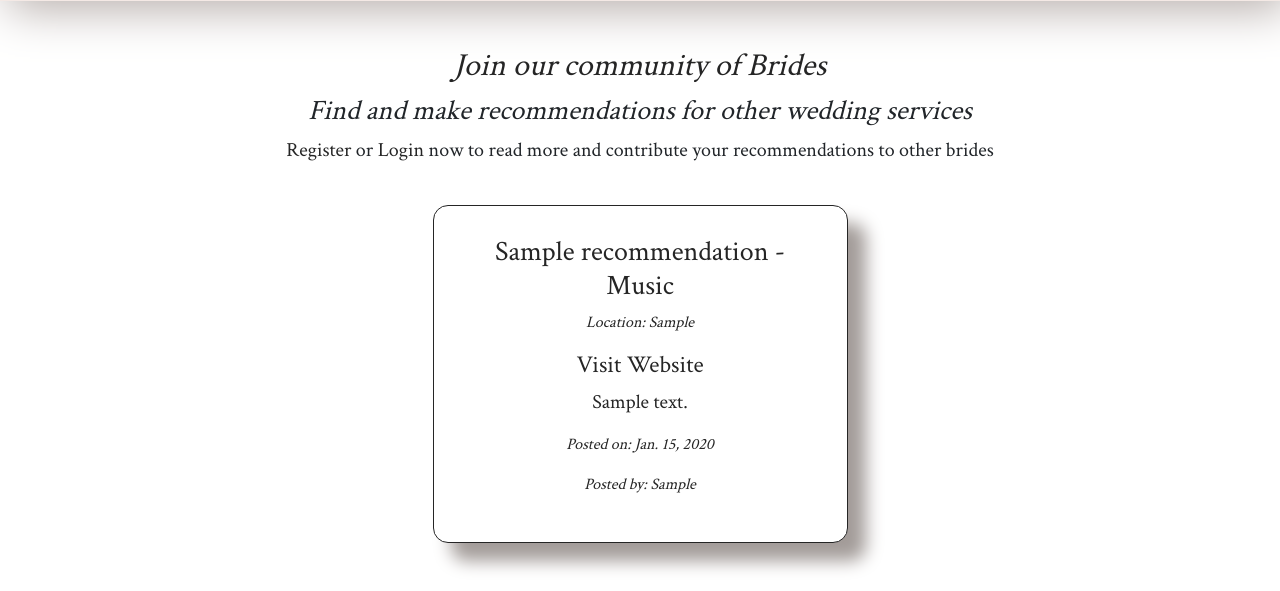
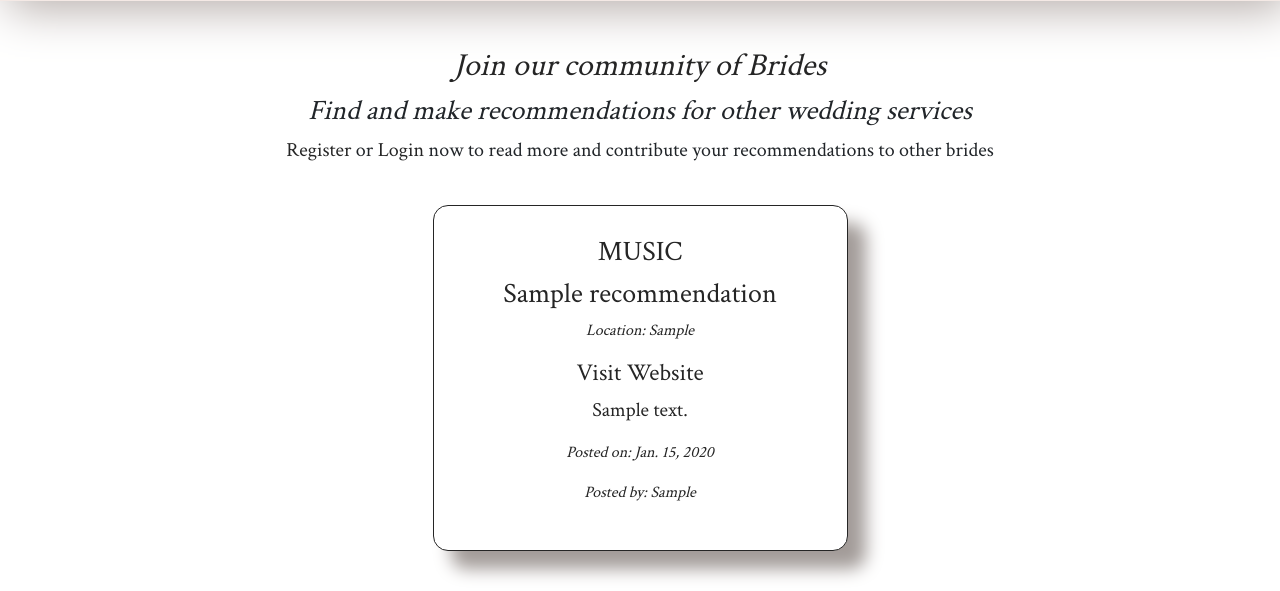
Before and after one commit to llewellynksj/little-white-dress, a Django app: page / in a window 1280 px wide. Shown: the part 1557-2148 px from the top of the page. Run offline with Django 3.2, Linux system fonts and the light colour scheme; tables that the repository leaves empty hold one stand-in row (values such as "Sample post"); some libraries are stand-ins or nearby versions.

```diff
--- a/customer/views.py
+++ b/customer/views.py
@@ -5,7 +5,8 @@ from django.contrib.auth.forms import PasswordChangeForm
 from django.contrib.auth.views import PasswordChangeView
 from django.urls import reverse_lazy
 from .forms import RegistrationForm, UpdatePasswordForm
-from .forms import EditAccountSettingsForm, CreateNewProfileForm, UpdateProfileForm
+from .forms import EditAccountSettingsForm, CreateNewProfileForm
+from .forms import UpdateProfileForm
 from django.contrib.auth.models import User
 from .models import Customer
 from django.http import HttpResponseRedirect
--- a/recommendations/models.py
+++ b/recommendations/models.py
@@ -36,7 +36,7 @@ class Recommendation(models.Model):
         default='www.google.com'
     )
     summary = models.TextField(
-        max_length=500,
+        max_length=400,
         help_text="Tell us a bit about why you're recommending this service"
     )
     date_posted = models.DateField(
--- a/static/css/style.css
+++ b/static/css/style.css
@@ -231,9 +231,6 @@ img {
 }
 
 /* Footer styles */
-/* footer {
-    background-color: ;
-} */
 
 .social-media-links i {
     font-size: 25px;
--- a/templates/index.html
+++ b/templates/index.html
@@ -86,7 +86,8 @@
                 {% for item in recommendation_list|slice:"0:4" %}
                     <div class="card-body recommendation-cards m-4">
                         <div class="p-4">
-                            <h3 class="link-no-decor">{{ item.title }} - {{ item.type_of_recommendation }}</h3>
+                            <h3 class="link-no-decor text-uppercase">{{ item.type_of_recommendation }}</h3>
+                            <h3 class="link-no-decor">{{ item.title }}</h3>
                             <p class="link-no-decor"><em>Location: {{ item.location }}</em></p>
                             <h4><a class="link-no-decor link-hover" href="http://{{ item.web_link }}" target="_blank" rel="noopener"><i class="fa-light fa-globe-pointer"></i> Visit Website</a></h4>
                             <p class="link-no-decor lead">{{ item.summary }}</p>
```
Also changed, not shown: recommendations/migrations/0008_alter_recommendation_summary.py (added).
